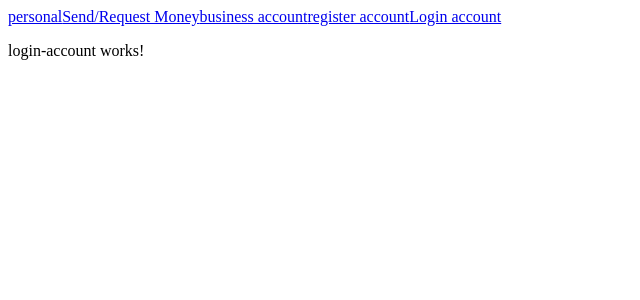
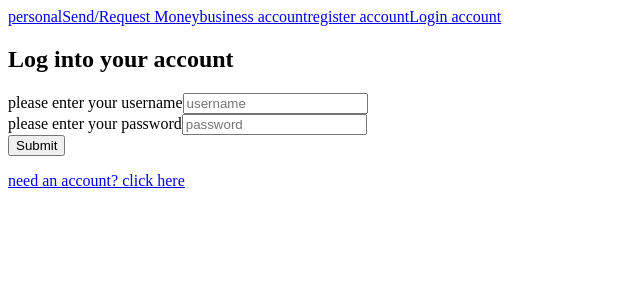
Before and after one commit to mdiazelt/RevPay-Banking-Project, an Angular app in the folder frontend/: page /login in a window 1280 px wide. Shown: the top 300 px of the page, without its empty margins (0-640 px from the left). Built offline with nearby package versions, Linux system fonts and the light colour scheme.

Commit message:
added login forms with no functionality

```diff
--- a/frontend/src/app/components/login-account/login-account.component.html
+++ b/frontend/src/app/components/login-account/login-account.component.html
@@ -1 +1,24 @@
-<p>login-account works!</p>
+<div class="login-forms">
+    <header class="login-form-header">
+        <h2>Log into your account</h2>
+    </header>
+    <div class="forms">
+        <form >
+            <div class="input-fields col s6">
+                <label for="username">please enter your username</label>
+                <input type="text" class="username" placeholder="username">
+            </div>
+            <div class="input-fields col s6">
+                <label for="password">please enter your password</label>
+                <input type="password" class="password" placeholder="password">
+            </div>
+            <div class="button-submit">
+                <button>Submit</button>
+            </div>
+        </form>
+    </div>
+</div>
+<div class="routerlinks">
+<a [routerLink]="['/register']"><p>need an account? click here</p></a>
+<router-outlet></router-outlet>
+</div>
```
